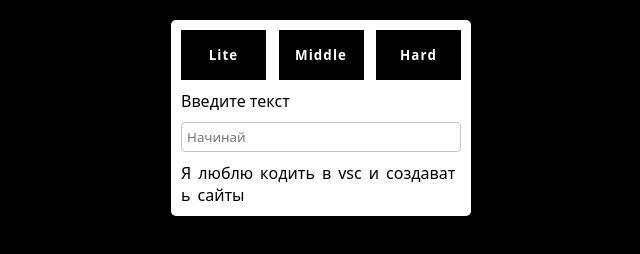
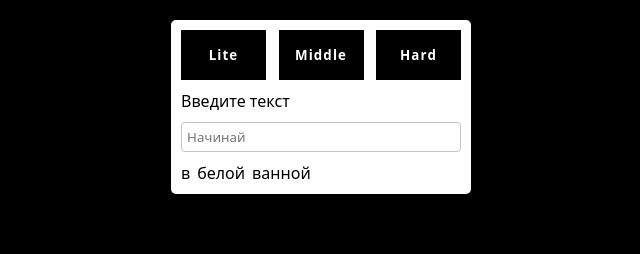
Before and after one commit to maxik12335/blind-printing, a plain HTML site: page index.html in a window 1280 px wide. Both pictures are taken after a click on the button "Lite". Shown: the whole page, without its empty margins (319-959 px from the left). Drawn offline with Linux system fonts and the light colour scheme.

Commit message:
add text

```diff
--- a/index.html
+++ b/index.html
@@ -43,9 +43,51 @@
         }
 
         let objText = {
-            lite: 'Я люблю кодить в vsc и создавать сайты',
-            middle: 'Я люблю кодить в visual studio code и верстать оригинальные сайты',
-            hard: 'I like to go to visual studio code and make up original websites'
+            lite: [
+                'Я люблю писать',
+                'дождливым утром',
+                'легкомысленный человек',
+                'трудная дорога',
+                'у соседнего двора',
+                'с веселой песней',
+                'перед цветущим полем',
+                'опавшей листвой',
+                'запеченное яблоко',
+                'беспрерывная беседа',
+                'разбросанные вещи.',
+                'на седьмое небо',
+                'первая скрипка',
+                'каждый человек',
+                'в белой ванной',
+                'дуб-великан.'
+            ],
+            middle: [
+                'Я люблю кодить в visual studio code и верстать оригинальные сайты',
+                'Солнечные лучи уходили и сумерки наступали, как обычно бывает.',
+                'Когда Миша закончил уроки, Паша уже ждал его во дворе; они договаривались поиграть в футбол.',
+                'Мама в саду посадила много всего и даже цветы росли; они скоро начнут распускаться, так что скоро станет совсем красиво.',
+                'Дети во дворе делали горку, поэтому папа Саши предложил помочь.',
+                'Он встал, не обращая внимания учительница продолжила урок, класс удивился.',
+                'На улице холодно, я одела шапку и вышла, на уроки успеваю. (На улице холодно. Я одела шапку и вышла. На уроки успеваю.)',
+                'Погода все больше хмурилась, дождь не утихал: большие капли били жестко и неумолимо по лицу.',
+                'Рома одел куртку несмотря на теплый осенний день дул прохладный ветер и моросил дождь можно и простыть.',
+                'Литературному произношению учит семья: в культурной среде нормы языка передаются от родителей к детям.',
+                'Категория времени глагола в данном предложении указывает на настоящее время.',
+                'Если в предложении есть и подлежащее, и сказуемое, оно называется двусоставным.',
+                'В роли подлежащего может выступать как одно слово, так и несколько.',
+                'Dota — глубочайшая многопользовательская стратегия всех времён',
+                'Власти обсудят общественные работы для помощи рынку труда',
+                'При создании стиля абзаца для задания атрибутов шрифта используются поле размер шрифта, кнопки «Ж» - жирный шрифт, «К» - курсив, «Ч» - подчёркивание.'
+            ],
+            hard: [
+                'I like to go to visual studio code and make up original websites',
+                'Многие писатели предпочитают излагать повествование в своих произведениях с помощью простых и коротких предложений. К ним относятся Чехов («краткость – сестра таланта»), Бабель, О. Генри и другие.',
+                'Сочинительная и бессоюзная связи: "Большие снежинки вначале медленно опустились на тротуар, а затем посыпались быстрее – метель началась".',
+                '"Девушка ускорила шаг (1): состав, пыхтя, подъезжал к станции (2), и гудок паровоза это подтвердил (3)".',
+                'Кузнечики – лапками по крыльям: на лапках у них зацепочки, а на крыльях зазубринки.',
+                'Информатика – это совокупность дисциплин, изучающих свойства информации, а также способы представления, накопления, обработки и передачи информации с помощью технических средств. На западе применяют другой термин – computer science (компьютерная наука).',
+                'Выделите слова «Ядро информатики», замените шрифт на полужирный и измените высоту букв (кегль 14 пунктов).'
+            ]
         }
 
         let btnLite = document.querySelector('.btn-1'),
@@ -53,17 +95,17 @@
             btnHard = document.querySelector('.btn-3')
 
         btnLite.addEventListener('click', () => {
-            textStart.textContent = objText.lite
+            textStart.textContent = objText.lite[Math.round(Math.random(0, objText.lite.length - 1) * objText.lite.length - 1)]
             createSpan()
         })
 
         btnMiddle.addEventListener('click', () => {
-            textStart.textContent = objText.middle
+            textStart.textContent = objText.middle[Math.round(Math.random(0, objText.middle.length - 1) * objText.middle.length - 1)]
             createSpan()
         })
 
         btnHard.addEventListener('click', () => {
-            textStart.textContent = objText.hard
+            textStart.textContent = objText.hard[Math.round(Math.random(0, objText.hard.length - 1) * objText.hard.length - 1)]
             createSpan()
         })
 
@@ -167,6 +209,7 @@
                 textStart.textContent = 'Выбери свой уровень нажав на кнопку выше'
             }, 3000)
         }
+
     </script>
     <!-- <footer class="footer">
         <div class="container">Footer</div>
--- a/style/main.css
+++ b/style/main.css
@@ -89,6 +89,7 @@ input {
 .animate-start {
     transform: scale(0.9);
     border: 3px solid #b8a3a3;
+    border-radius: 5px;
 }
 
 .animate-end {
```
